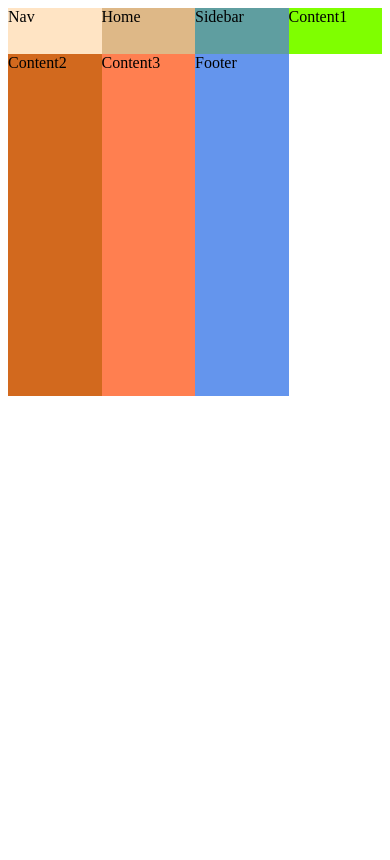
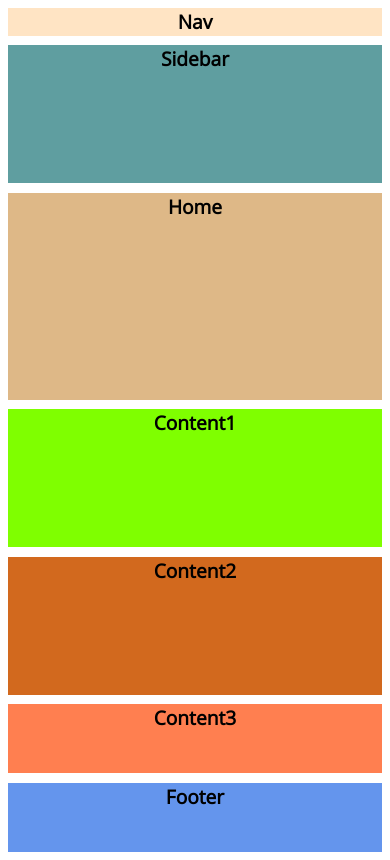
Before and after one commit to dwk601/Responsive-Web-Project, a plain HTML site: page index.html in a window 390 px wide. Drawn offline with nearby package versions, Linux system fonts and the light colour scheme.

Commit message:
responsive css grid template

```diff
--- a/style.css
+++ b/style.css
@@ -1,34 +1,82 @@
+@import url("https://fonts.googleapis.com/css2?family=Open+Sans:wght@300&display=swap");
+
 .container {
   display: grid;
   height: 100vh;
-  grid-template-columns: 1fr 1fr 1fr 1fr; /* 4 fr grid template */
-  grid-template-rows: 0.2fr 1.5fr 1.2fr 0.8fr; /* 4 fr grid template */
+  grid-template-columns: 0.8fr 1fr 1fr 1fr; /* 4 fr grid template */
+  grid-template-rows: 0.2fr 1.5fr 1.2fr 0.6fr; /* 4 fr grid template */
+  grid-template-areas:
+    "nav nav nav nav"
+    "sidebar main main main"
+    "sidebar content1 content2 content3"
+    "sidebar footer footer footer";
+  grid-gap: 0.5em;
+  font-family: "Open Sans", sans-serif;
+  font-weight: 600;
+  font-size: 1.2em;
+  text-align: center;
+}
+
+@media (max-width: 768px) {
+  .container {
+    grid-template-columns: 0.5fr 1fr; /* 2 fr grid template */
+    grid-template-rows: 0.2fr 1.5fr 1fr 1fr 1fr 0.5fr; /* 4 fr grid template */
+    grid-template-areas:
+      "nav nav"
+      "sidebar main"
+      "sidebar content1"
+      "sidebar content2"
+      "sidebar content3"
+      "footer footer";
+  }
+}
+
+@media (max-width: 480px) {
+  .container {
+    grid-template-columns: 1fr; /* 1 fr grid template */
+    grid-template-rows: 0.2fr 1fr 1.5fr 1fr 1fr 0.5fr 0.5fr; /* 4 fr grid template */
+    grid-template-areas:
+      "nav"
+      "sidebar"
+      "main"
+      "content1"
+      "content2"
+      "content3"
+      "footer";
+  }
 }
 
 nav {
   background-color: bisque;
+  grid-area: nav;
 }
 
 main {
   background-color: burlywood;
+  grid-area: main;
 }
 
 #sidebar {
   background-color: cadetblue;
+  grid-area: sidebar;
 }
 
 #content1 {
   background-color: chartreuse;
+  grid-area: content1;
 }
 
 #content2 {
   background-color: chocolate;
+  grid-area: content2;
 }
 
 #content3 {
   background-color: coral;
+  grid-area: content3;
 }
 
 footer {
   background-color: cornflowerblue;
+  grid-area: footer;
 }
```
